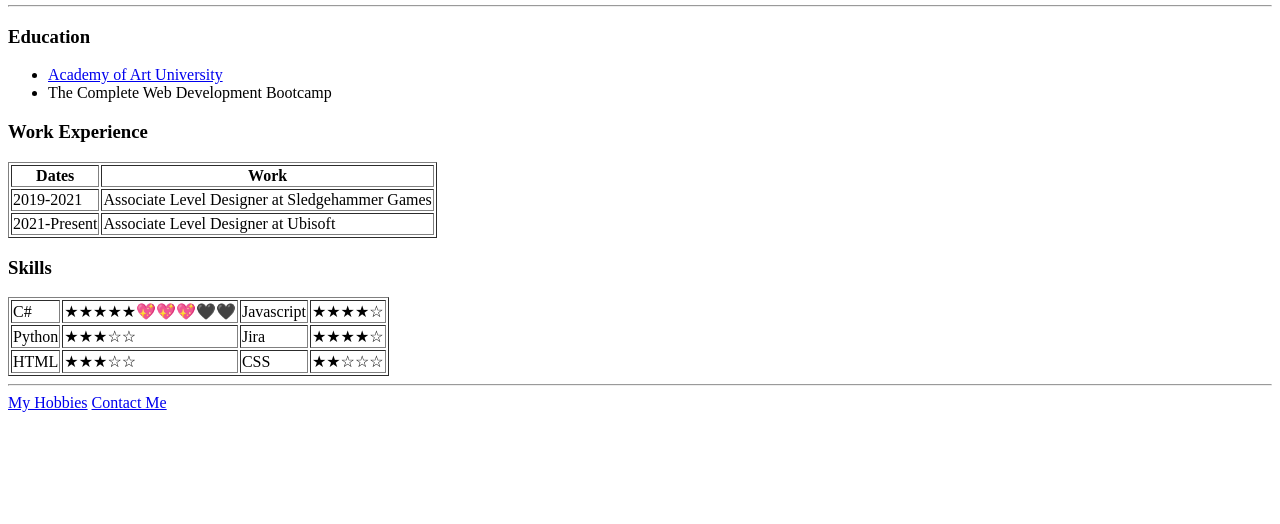
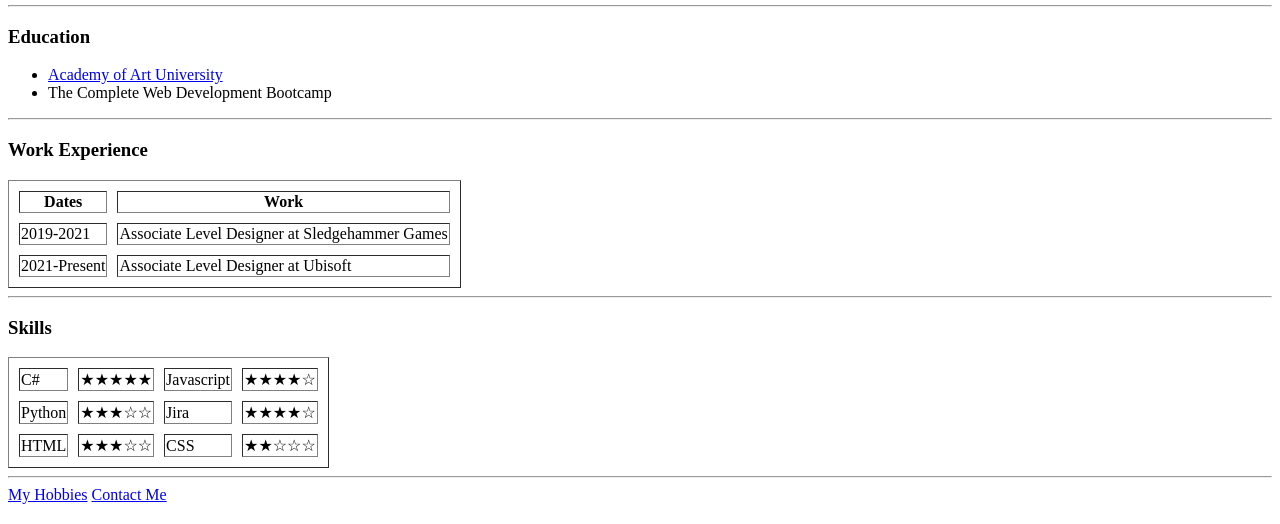
Before and after one commit to Aeuron/Web-Development, a plain HTML site: page HTML - Personal Site/index.html in a window 1280 px wide. Shown: the part 276-800 px from the top of the page. Drawn offline with Linux system fonts and the light colour scheme.

Commit message:
updated index

```diff
--- a/HTML - Personal Site/index.html
+++ b/HTML - Personal Site/index.html
@@ -10,12 +10,13 @@
   <table border="1" cellspacing="20">
     <tr>
       <td><img src="Photos/ShinChan.jpg" alt="Garry's Twitter Photo"></td>
-      <td><h1>Garry McGee</h1><p><em>Game</em> and <em>Software</em> <strong>Developer</strong></p>
-      <p>I am an current Game Developer with experience making First Person Shooter games.</p>
+      <td>
+        <h1>Garry McGee</h1>
+        <p><em>Game</em> and <em>Software</em> <strong>Developer</strong></p>
+        <p>I am an current Game Developer with experience making First Person Shooter games.</p>
       </td>
     </tr>
   </table>
-
 
   <hr>
 
@@ -26,9 +27,11 @@
     <li>The Complete Web Development Bootcamp</li>
   </ul>
 
+  <hr>
+
   <!-- Table Data: Work Experience -->
   <h3>Work Experience</h3>
-  <table border="1">
+  <table border="1" cellspacing="10">
     <thead>
       <!-- Rows of the table -->
       <tr>
@@ -51,14 +54,14 @@
       <td>Associate Level Designer at Ubisoft</td>
     </tr>
   </table>
-<!-- Table Data: Skills -->
-<h3>Skills</h3>
-<table border="1">
-  <thead>
+  <hr>
+  <!-- Table Data: Skills -->
+  <h3>Skills</h3>
+  <table border="1" cellspacing="10">
     <!-- Top Row -->
     <tr>
       <td>C#</td>
-      <td>★★★★★💖💖💖🖤🖤</td>
+      <td>★★★★★</td>
       <td>Javascript</td>
       <td>★★★★☆</td>
     </tr>
@@ -70,17 +73,18 @@
       <td>★★★★☆</td>
     </tr>
 
-    <!-- Bottom Row -->
     <tr>
       <td>HTML</td>
       <td>★★★☆☆</td>
       <td>CSS</td>
       <td>★★☆☆☆</td>
     </tr>
-  </thead>
-</table>
+    <!-- Bottom Row -->
+  </table>
+
+  <hr>
+
   <!-- Other Links -->
-  <hr>
   <a href="hobbies.html">My Hobbies</a>
   <a href="contactme.html">Contact Me</a>
 </body>
```
